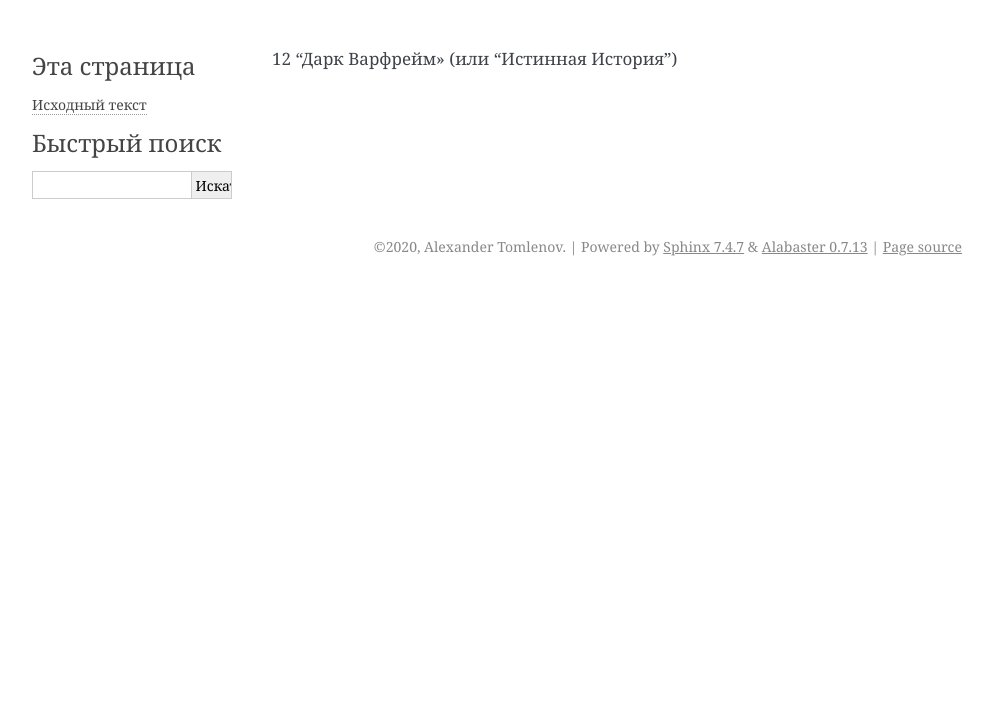
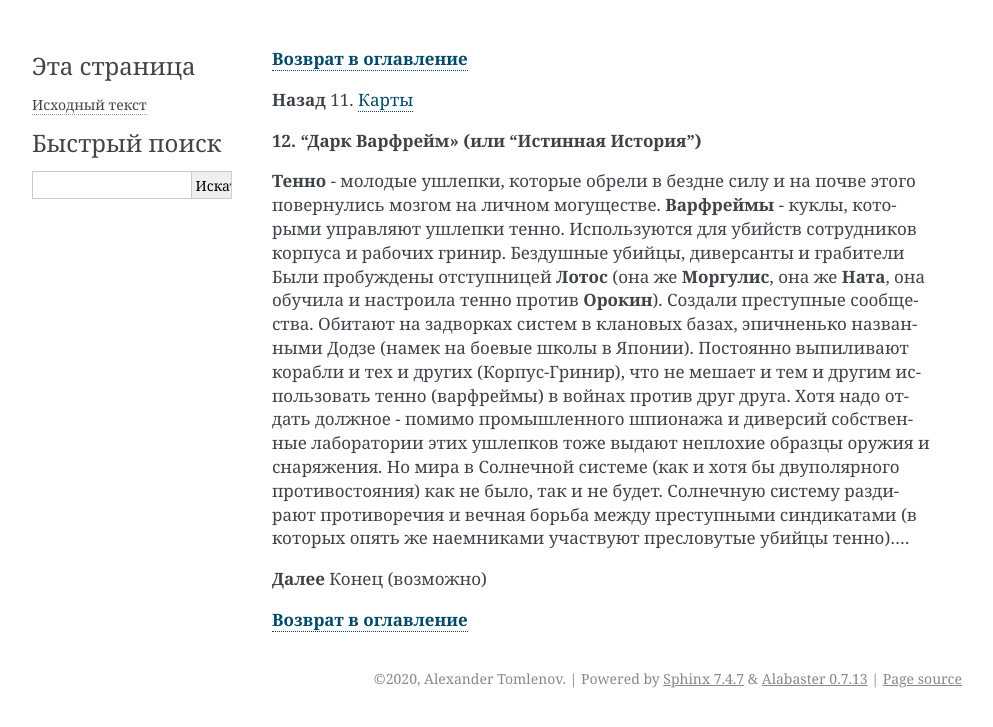
Before and after one commit to crackedmind/warframe-brief-guide, a Sphinx documentation site: the page built from source/12.md, in a window 1280 px wide. Shown: the top 727 px of the page, without its empty margins (148-1141 px from the left). Built offline with Sphinx 7.4.7, drawn with Linux system fonts in a browser that asks for light colours.

Commit message:
Update 12.md

```diff
--- a/source/12.md
+++ b/source/12.md
@@ -1 +1,17 @@
-12 “Дарк Варфрейм» (или “Истинная История”)
+**[Возврат в оглавление](index.md)**
+
+**Назад** 11. [Карты](11.md)
+
+**12. “Дарк Варфрейм" (или “Истинная История”)**
+
+**Тенно** - молодые ушлепки, которые обрели в бездне силу и на почве этого повернулись мозгом на личном могуществе.
+**Варфреймы** - куклы, которыми управляют ушлепки тенно. Используются для убийств сотрудников корпуса и рабочих гринир. Бездушные убийцы, диверсанты и грабители
+Были пробуждены отступницей **Лотос** (она же **Моргулис**, она же **Ната**, она обучила и настроила тенно против **Орокин**).
+Создали преступные сообщества. Обитают на задворках систем в клановых базах, эпичненько названными Додзе (намек на боевые школы в Японии).  Постоянно выпиливают корабли и тех и других (Корпус-Гринир), что не мешает и тем и другим использовать тенно (варфреймы) в войнах против друг друга. Хотя надо отдать должное - помимо промышленного шпионажа и диверсий собственные лаборатории этих ушлепков тоже выдают неплохие образцы оружия и снаряжения.
+Но мира в Солнечной системе (как и хотя бы двуполярного противостояния) как не было, так и не будет. Солнечную систему раздирают противоречия и вечная борьба между преступными синдикатами (в которых опять же наемниками участвуют пресловутые убийцы тенно)....
+
+
+
+**Далее** Конец (возможно)
+
+**[Возврат в оглавление](index.md)**
```
